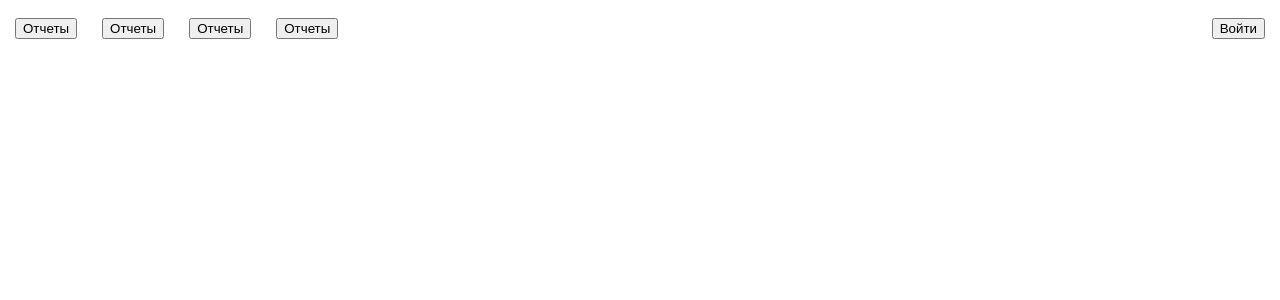
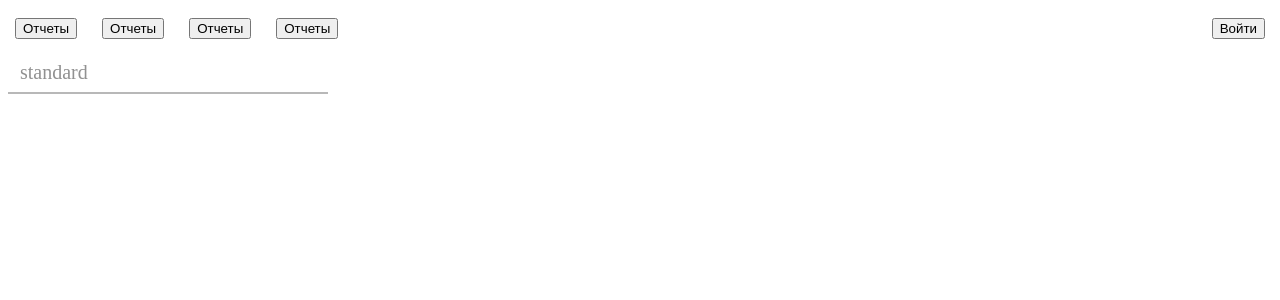
Before and after one commit to Yanarkaev/students-db, a React (Create React App) app: page / in a window 1280 px wide. Shown: the top 300 px of the page. Built offline with nearby package versions, Linux system fonts and the light colour scheme.

Commit message:
Компонент инпута

```diff
--- a/src/App.jsx
+++ b/src/App.jsx
@@ -1,9 +1,11 @@
 import { Header } from "./components";
+import { Input } from "./components/iu";
 
 function App() {
   return (
     <div className="App">
       <Header />
+      <Input placeholder="standard" variant="standard" />
     </div>
   );
 }
--- a/src/components/iu/Input/Input.jsx
+++ b/src/components/iu/Input/Input.jsx
@@ -1,10 +1,32 @@
-import React from 'react';
-import styles from "./Input.module.scss"
+import React, { useState } from "react";
+import styles from "./Input.module.scss";
 
-export const Input = () => {
-    return (
-        <div>
-            Input
-        </div>
-    );
+export const Input = ({
+  type,
+  value,
+  placeholder = "",
+  variant = "standard",
+  className,
+  onChange,
+}) => {
+  const [focus, setFocus] = useState(false);
+  return (
+    <div className={styles.InputWrapper}>
+      <input
+        type={type}
+        className={`${styles.Input} ${styles[variant]} ${className}`}
+        onFocus={() => setFocus(true)}
+        onBlur={() => setFocus(false)}
+        value={value}
+        onChange={onChange}
+      />
+      <span
+        className={`${styles.placeholder} ${
+          focus || value ? styles.focused : ""
+        }`}
+      >
+        {placeholder}
+      </span>
+    </div>
+  );
 };
--- a/src/components/iu/Input/Input.module.scss
+++ b/src/components/iu/Input/Input.module.scss
@@ -0,0 +1,49 @@
+.InputWrapper {
+  position: relative;
+  width: fit-content;
+
+  .Input {
+    font-size: 20px;
+    padding: 10px 10px;
+    border-radius: 10px;
+    outline: none;
+    transition: 0.2s;
+    border: 0;
+    width: 300px;
+  }
+
+  .outlined {
+    border: 2px solid rgb(184, 184, 184);
+    &:focus {
+      border-color: #197de3;
+    }
+  }
+
+  .standard {
+    border-bottom: 2px solid rgb(184, 184, 184);
+    border-radius: 0;
+
+    &:focus {
+      border-color: #197de3;
+    }
+  }
+
+  .placeholder {
+    position: absolute;
+    left: 12px;
+    top: 50%;
+    translate: 0 -50%;
+    transition: 0.2s;
+    font-size: 20px;
+    pointer-events: none;
+    color: rgb(145, 145, 145);
+  }
+
+  .focused {
+    font-size: 14px;
+    top: 0px;
+    color: #197de3;
+    padding: 0 5px;
+    background-color: rgb(255, 255, 255);
+  }
+}
--- a/src/components/iu/index.js
+++ b/src/components/iu/index.js
@@ -1,2 +1,2 @@
+export { Button } from "./Button/Button";
 export { Input } from "./Input/Input";
-export { Button } from "./Button/Button";
```
